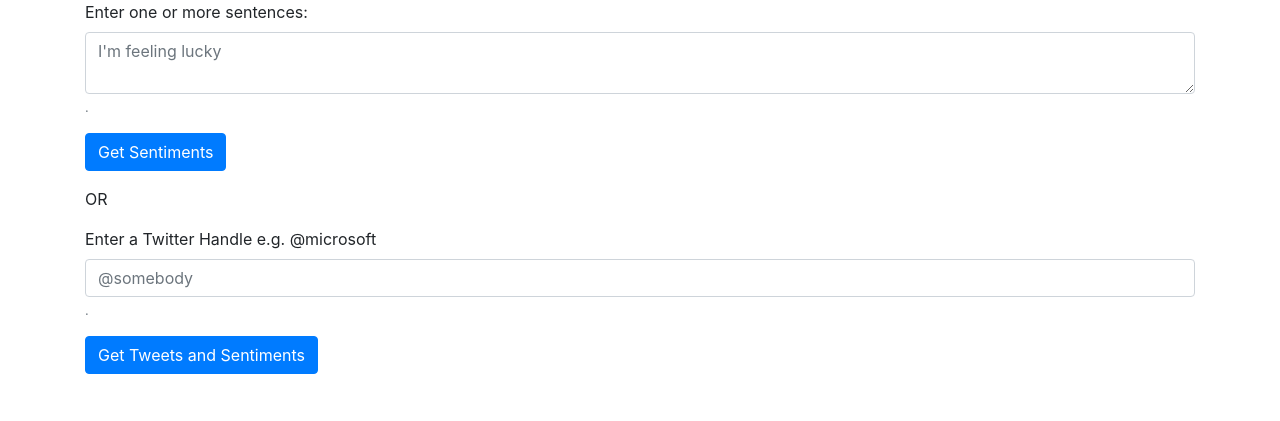
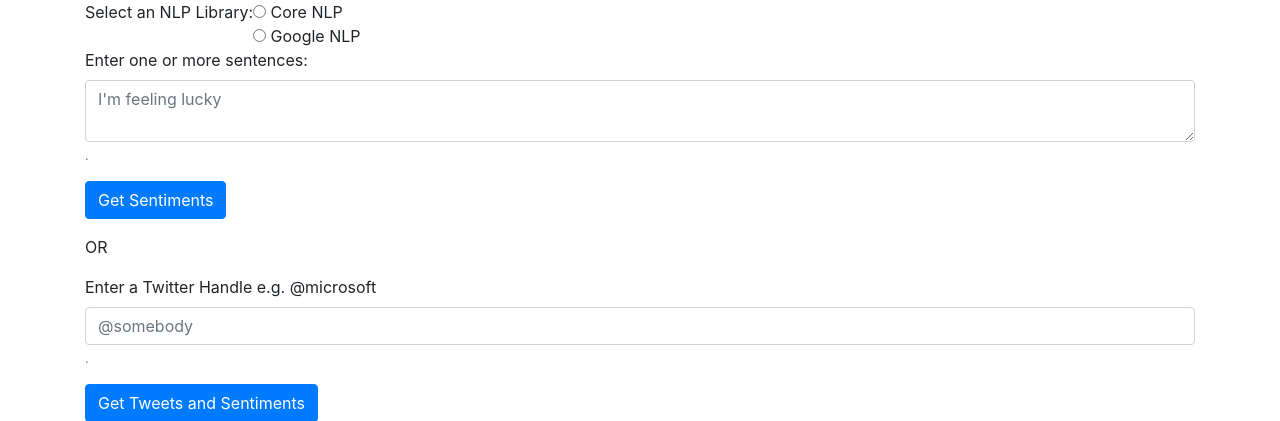
Before and after one commit to inspaya/tweet_pulse, a Flask app: page / in a window 1280 px wide. Shown: the top 421 px of the page. Run offline with Flask 2, Linux system fonts and the light colour scheme; some libraries are stand-ins or nearby versions.

Commit message:
Refactor and misc updates

```diff
--- a/web/app.py
+++ b/web/app.py
@@ -3,17 +3,23 @@ from sys import path as sys_path
 from flask import Flask, request, render_template
 
 sys_path.append(os_path.abspath('..'))
-from google_nlp import sentiment_analysis as sa
+from google_nlp import google_sentiment_analysis as google_sa
+from stanford_corenlp import stanford_sentiment_analysis as corenlp_sa
 from __init__ import get_user_tweets_from_timeline
 
 app = Flask(__name__)
 
+nlp_libraries = {
+    'google_nlp': google_sa.analyze_text,
+    'stanford_nlp': corenlp_sa.analyze
+}
 
 @app.route("/", methods=['GET', 'POST'])
 def extract_sentiment():
     if request.method == 'POST':
+        nlp_library = request.form["nlp_library_option"]
         input_text = request.form["one_or_more_sentences"]
-        annotations = sa.analyze_text(input_text)
+        annotations = nlp_libraries[nlp_library](input_text)
         return render_template('results.html', annotations=annotations)
     return render_template('index.html')
 
@@ -24,9 +30,9 @@ def get_twitter_timeline():
         twitter_user = request.form["twitter_user_handle"]
         tweets = get_user_tweets_from_timeline(twitter_user)
         if type(tweets) == list:
-            annotations = sa.analyze_batch(tweets)
+            annotations = google_sa.analyze_batch(tweets)
         else:
-            annotations = sa.analyze(tweets)
+            annotations = google_sa.analyze(tweets)
         return render_template('results.html', annotations=annotations)
     return render_template('index.html')
 
--- a/web/templates/index.html
+++ b/web/templates/index.html
@@ -9,6 +9,13 @@
 <body>
 <div class="container">
 <form method="POST" action="/">
+  <div class="input-group">
+    <label for="one_or_more_sentences">Select an NLP Library:</label><br />
+      <div>
+      <input type="radio" name="nlp_library_option" value="stanford_corenlp"> Core NLP<br />
+        <input type="radio" name="nlp_library_option" value="google_nlp"> Google NLP
+      </div>
+  </div>
   <div class="form-group">
     <label for="one_or_more_sentences">Enter one or more sentences:</label>
     <textarea class="form-control" name="one_or_more_sentences" id="one_or_more_sentences" aria-describedby="sentence_help" placeholder="I'm feeling lucky"></textarea>
```
Also changed, not shown: google_nlp/google_sentiment_analysis.py (renamed from google_nlp/sentiment_analysis.py), 1 other file.
